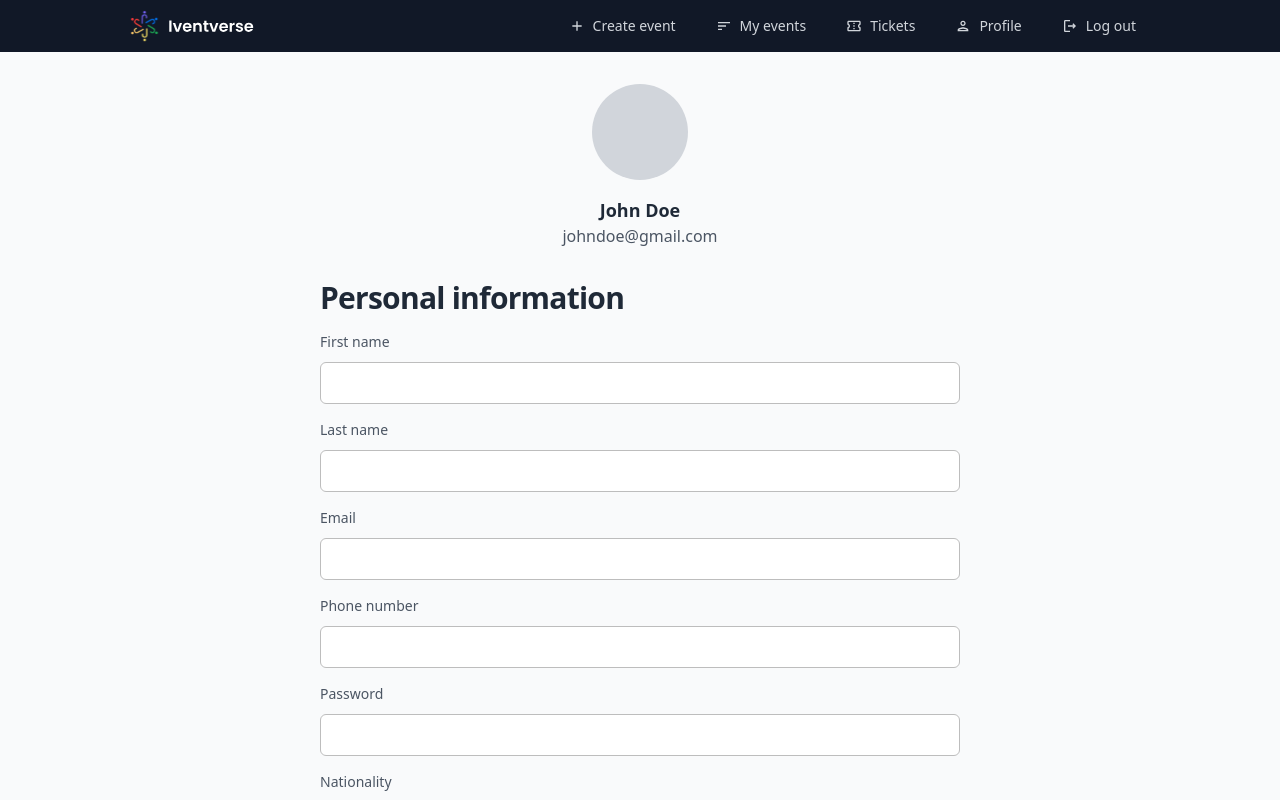
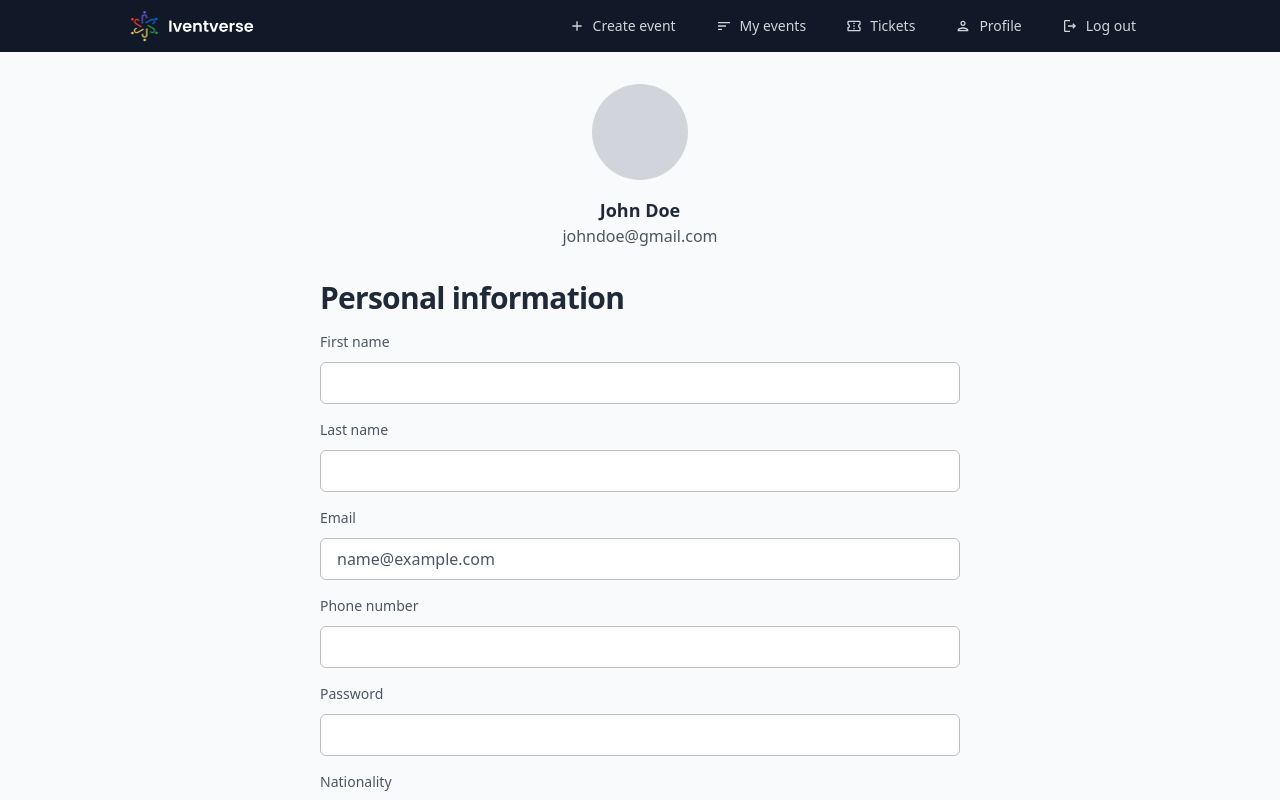
Before and after one commit to ivents/ivent_frontend, a React (Vite) app: page /profile in a window 1280 px wide. Shown: the top 800 px of the page. Built offline with nearby package versions, Linux system fonts and the light colour scheme; sample sign-in values are in the browser's storage.

Commit message:
Pre-fill user information in profile page

```diff
--- a/src/pages/private/profile/index.jsx
+++ b/src/pages/private/profile/index.jsx
@@ -1,7 +1,19 @@
 import { Field, Form, Formik } from "formik";
+import { useState } from "react";
 import { ToastContainer } from "react-toastify";
 
 const Profile = () => {
+  const [auth, setAuth] = useState(JSON.parse(localStorage.getItem("auth")));
+
+  const initialValues = {
+    first_name: auth.user.first_name,
+    last_name: auth.user.last_name,
+    email: auth.user.email,
+    phone_number: "",
+    password: "",
+    nationality: "",
+    city: "",
+  };
   return (
     <main className="w-[90%] md:w-3/4 lg:w-1/2 mx-auto py-8">
       <div className="h-24 w-24 rounded-full bg-gray-300 mx-auto" />
@@ -10,7 +22,7 @@ const Profile = () => {
       </p>
       <p className="text-center">johndoe@gmail.com</p>
 
-      <Formik>
+      <Formik initialValues={initialValues}>
         <Form className="mt-8">
           <ToastContainer />
           <h1 className="mb-4">Personal information</h1>
```
